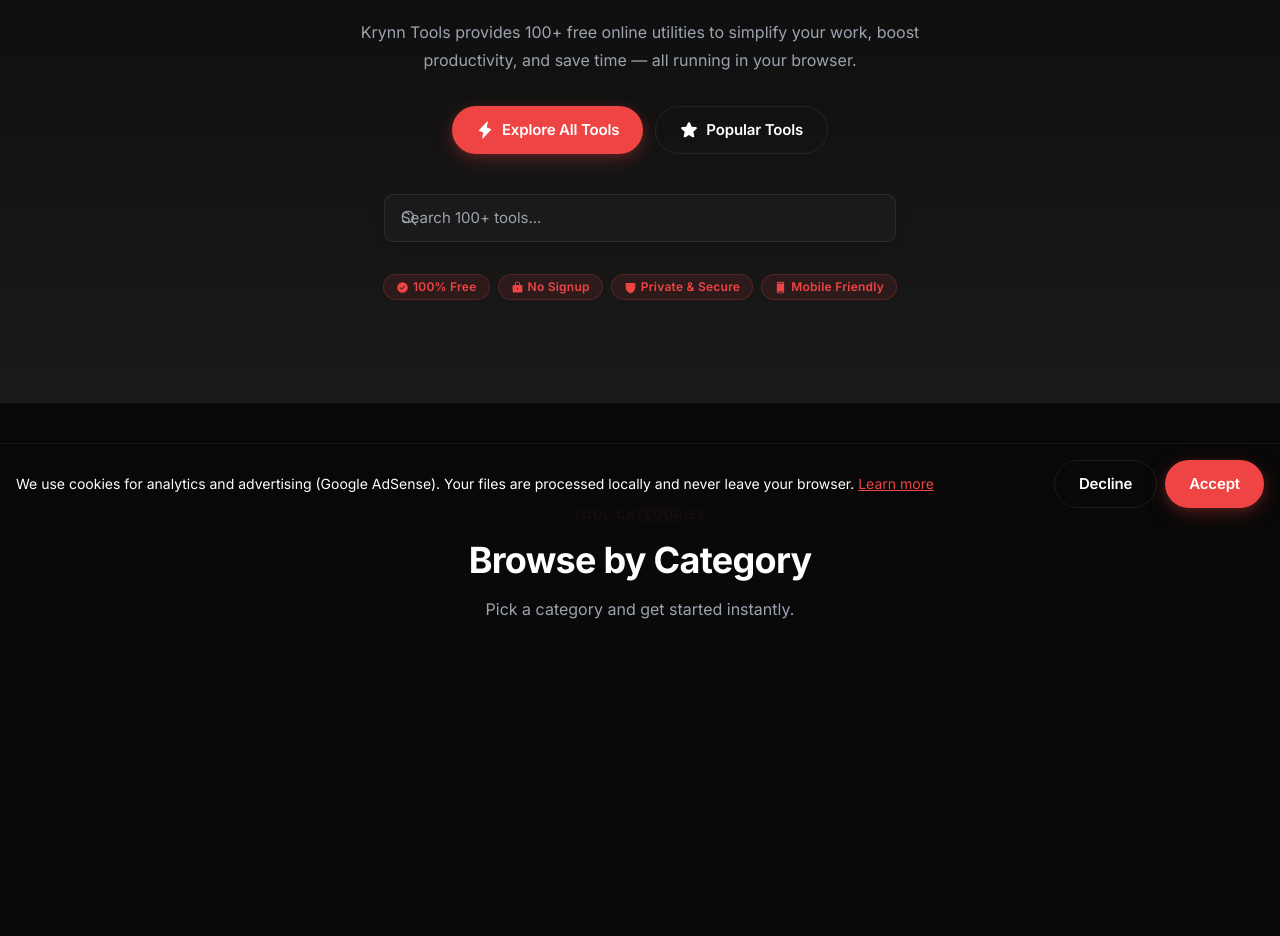
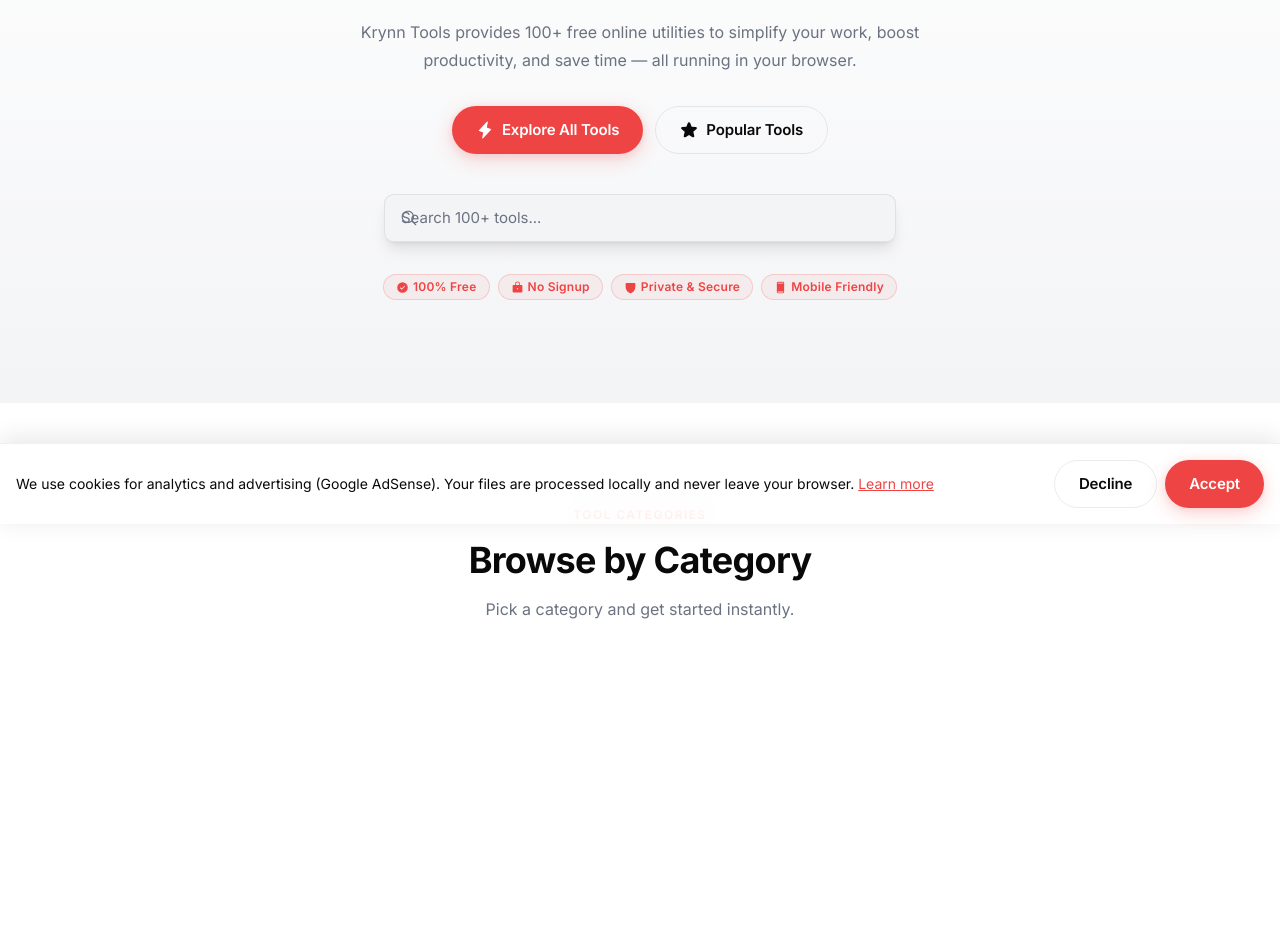
Before and after one commit to abhijithmr226/krynn-tools, a React (Vite) app in the folder artifacts/krynn-tools/: page / in a window 1280 px wide. Shown: the part 276-1212 px from the top of the page. Built offline with nearby package versions, Linux system fonts and the light colour scheme.

Commit message:
fix: theme toggle, light/dark mode tokens, All Tools links, API types

```diff
--- a/artifacts/krynn-tools/index.html
+++ b/artifacts/krynn-tools/index.html
@@ -1,5 +1,5 @@
 <!DOCTYPE html>
-<html lang="en" class="dark">
+<html lang="en">
   <head>
     <meta charset="UTF-8" />
     <meta name="viewport" content="width=device-width, initial-scale=1.0" />
--- a/artifacts/krynn-tools/src/app/page.tsx
+++ b/artifacts/krynn-tools/src/app/page.tsx
@@ -72,9 +72,9 @@
 
           {/* CTAs */}
           <div className="animate-fade-up flex flex-wrap gap-3 justify-center mt-8" style={{ animationDelay: "180ms" }}>
-            <Link href={`/${categories[0]?.slug ?? ""}`} className="btn-primary">
+            <a href="#categories" className="btn-primary">
               <Lightning size={18} weight="fill" /> Explore All Tools
-            </Link>
+            </a>
             <a href="#popular" className="btn-secondary">
               <Star size={18} weight="fill" /> Popular Tools
             </a>
@@ -134,7 +134,7 @@
       </section>
 
       {/* ═══════════ CATEGORIES ═══════════ */}
-      <section className="section-spacing">
+      <section id="categories" className="section-spacing">
         <div className="container-app">
           <span className="section-label">Tool Categories</span>
           <h2 className="text-center">Browse by Category</h2>
@@ -181,9 +181,9 @@
           </div>
 
           <div className="text-center mt-12">
-            <Link href={`/${categories[0]?.slug ?? ""}`} className="btn-primary">
+            <a href="#categories" className="btn-primary">
               <Lightning size={18} weight="fill" /> View All Tools
-            </Link>
+            </a>
           </div>
         </div>
       </section>
--- a/artifacts/krynn-tools/src/index.css
+++ b/artifacts/krynn-tools/src/index.css
@@ -14,26 +14,26 @@
 /* ─────────────────────────────────────────────────────────────
    DARK MODE (default) — Token definitions
    ───────────────────────────────────────────────────────────── */
-.dark, :root {
+:root {
   --color-primary:          #ef4444;
-  --color-primary-hover:    #ff5b5b;
+  --color-primary-hover:    #dc2626;
   --color-on-primary:       #FFFFFF;
 
-  --color-background:       #090909;
-  --color-surface:          #111111;
-  --color-card:             #151515;
-  --color-foreground:       #ffffff;
-  --color-card-foreground:  #ffffff;
-  --color-muted:            #1a1a1a;
-  --color-muted-foreground: #9ca3af;
-  --color-border:           rgba(255,255,255,0.08);
-  --color-input:            rgba(255,255,255,0.08);
+  --color-background:       #ffffff;
+  --color-surface:          #f9fafb;
+  --color-card:             #ffffff;
+  --color-foreground:       #090909;
+  --color-card-foreground:  #090909;
+  --color-muted:            #f3f4f6;
+  --color-muted-foreground: #6b7280;
+  --color-border:           rgba(0,0,0,0.08);
+  --color-input:            rgba(0,0,0,0.08);
   --color-ring:             #ef4444;
   --color-destructive:      #ef4444;
   --color-success:          #22c55e;
   --color-warning:          #f59e0b;
 
-  --color-primary-tint:     rgba(239,68,68,0.10);
+  --color-primary-tint:     rgba(239,68,68,0.06);
 
   --background:             var(--color-background);
   --foreground:             var(--color-foreground);
@@ -55,16 +55,16 @@
   --ring:                   var(--color-ring);
   --radius:                 0.75rem;
 
-  --glass-bg:    rgba(9,9,9,0.80);
-  --glass-border:rgba(255,255,255,0.06);
+  --glass-bg:    rgba(255,255,255,0.80);
+  --glass-border:rgba(0,0,0,0.06);
   --glass-blur:  blur(24px);
-  --glass-shadow:0 8px 32px rgba(0,0,0,0.40);
+  --glass-shadow:0 8px 32px rgba(0,0,0,0.06);
 
-  --shadow-sm:  0 1px 2px rgba(0,0,0,0.30);
-  --shadow-md:  0 4px 12px rgba(0,0,0,0.35);
-  --shadow-lg:  0 10px 30px rgba(0,0,0,0.40);
-  --shadow-xl:  0 20px 60px rgba(0,0,0,0.50);
-  --shadow-red: 0 6px 20px rgba(239,68,68,0.25), 0 2px 8px rgba(239,68,68,0.15);
+  --shadow-sm:  0 1px 3px rgba(0,0,0,0.04), 0 1px 2px rgba(0,0,0,0.03);
+  --shadow-md:  0 4px 12px rgba(0,0,0,0.06), 0 2px 4px rgba(0,0,0,0.03);
+  --shadow-lg:  0 10px 30px rgba(0,0,0,0.08), 0 4px 8px rgba(0,0,0,0.04);
+  --shadow-xl:  0 20px 60px rgba(0,0,0,0.10), 0 8px 20px rgba(0,0,0,0.06);
+  --shadow-red: 0 6px 20px rgba(239,68,68,0.20), 0 2px 8px rgba(239,68,68,0.12);
 
   --space-1:  0.25rem;
   --space-2:  0.5rem;
@@ -80,40 +80,37 @@
   --radius-full: 9999px;
 }
 
-/* ─────────────────────────────────────────────────────────────
-   LIGHT MODE
-   ───────────────────────────────────────────────────────────── */
-.light {
+.dark {
   --color-primary:          #ef4444;
-  --color-primary-hover:    #dc2626;
+  --color-primary-hover:    #ff5b5b;
   --color-on-primary:       #FFFFFF;
 
-  --color-background:       #ffffff;
-  --color-surface:          #f9fafb;
-  --color-card:             #ffffff;
-  --color-foreground:       #090909;
-  --color-card-foreground:  #090909;
-  --color-muted:            #f3f4f6;
-  --color-muted-foreground: #6b7280;
-  --color-border:           rgba(0,0,0,0.08);
-  --color-input:            rgba(0,0,0,0.08);
+  --color-background:       #090909;
+  --color-surface:          #111111;
+  --color-card:             #151515;
+  --color-foreground:       #ffffff;
+  --color-card-foreground:  #ffffff;
+  --color-muted:            #1a1a1a;
+  --color-muted-foreground: #9ca3af;
+  --color-border:           rgba(255,255,255,0.08);
+  --color-input:            rgba(255,255,255,0.08);
   --color-ring:             #ef4444;
   --color-destructive:      #ef4444;
   --color-success:          #22c55e;
   --color-warning:          #f59e0b;
 
-  --color-primary-tint:     rgba(239,68,68,0.06);
+  --color-primary-tint:     rgba(239,68,68,0.10);
 
-  --glass-bg:    rgba(255,255,255,0.80);
-  --glass-border:rgba(0,0,0,0.06);
+  --glass-bg:    rgba(9,9,9,0.80);
+  --glass-border:rgba(255,255,255,0.06);
   --glass-blur:  blur(24px);
-  --glass-shadow:0 8px 32px rgba(0,0,0,0.06);
+  --glass-shadow:0 8px 32px rgba(0,0,0,0.40);
 
-  --shadow-sm:  0 1px 3px rgba(0,0,0,0.04), 0 1px 2px rgba(0,0,0,0.03);
-  --shadow-md:  0 4px 12px rgba(0,0,0,0.06), 0 2px 4px rgba(0,0,0,0.03);
-  --shadow-lg:  0 10px 30px rgba(0,0,0,0.08), 0 4px 8px rgba(0,0,0,0.04);
-  --shadow-xl:  0 20px 60px rgba(0,0,0,0.10), 0 8px 20px rgba(0,0,0,0.06);
-  --shadow-red: 0 6px 20px rgba(239,68,68,0.20), 0 2px 8px rgba(239,68,68,0.12);
+  --shadow-sm:  0 1px 2px rgba(0,0,0,0.30);
+  --shadow-md:  0 4px 12px rgba(0,0,0,0.35);
+  --shadow-lg:  0 10px 30px rgba(0,0,0,0.40);
+  --shadow-xl:  0 20px 60px rgba(0,0,0,0.50);
+  --shadow-red: 0 6px 20px rgba(239,68,68,0.25), 0 2px 8px rgba(239,68,68,0.15);
 }
 
 /* ─────────────────────────────────────────────────────────────
@@ -302,7 +299,7 @@
 }
 .btn-secondary:hover {
   background: var(--color-muted);
-  border-color: rgba(255,255,255,0.15);
+  border-color: var(--color-border);
   transform: translateY(-1px);
 }
 .btn-secondary:active { transform: translateY(0); }
--- a/artifacts/krynn-tools/src/lib/theme-provider.tsx
+++ b/artifacts/krynn-tools/src/lib/theme-provider.tsx
@@ -5,7 +5,7 @@
   toggle: () => void;
 }
 
-const ThemeContext = createContext<ThemeContextType>({ dark: false, toggle: () => {} });
+const ThemeContext = createContext<ThemeContextType>({ dark: true, toggle: () => {} });
 
 export function useTheme() {
   return useContext(ThemeContext);
@@ -13,7 +13,7 @@
 
 export function ThemeProvider({ children }: { children: React.ReactNode }) {
   const [dark, setDark] = useState(() => {
-    if (typeof window === "undefined") return false;
+    if (typeof window === "undefined") return true;
     return document.documentElement.classList.contains("dark");
   });
   const [mounted, setMounted] = useState(false);
```
Also changed, not shown: 1 other file (tests, documents, lock files or other folders).
